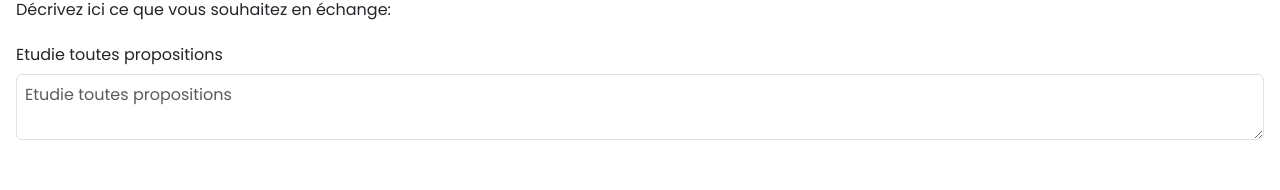
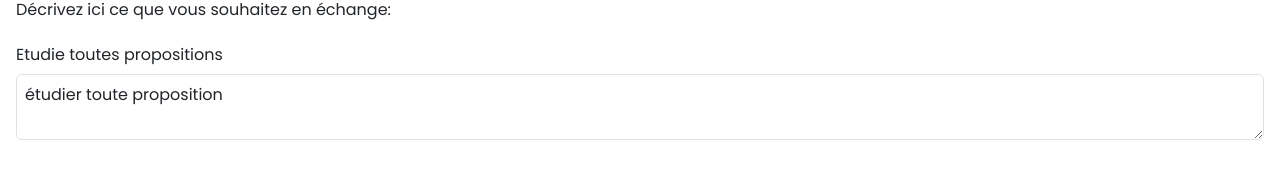
Before and after one commit to GharbiHaithem/tunisian-troc, a React (Vite) app: page /edit-annonce/1 in a window 1280 px wide. Shown: the part 1420-1610 px from the top of the page. Built offline with nearby package versions, Linux system fonts and the light colour scheme; no server answers.

Commit message:
first commit

```diff
--- a/src/Component/DepotAnnonce/index.jsx
+++ b/src/Component/DepotAnnonce/index.jsx
@@ -52,30 +52,42 @@ const DepotAnnonce = () => {
     const{annonces}= useSelector(state=>state?.annonce)
     const formik = useFormik({
       initialValues: {
-        rubrique:id!==undefined ? annonces[0]?.rubrique?._id : annonces[0]?.rubrique?._id ||  "",
-        title:id!==undefined ? annonces[0]?.title : annonces[0]?.title || '',
-
-        description:id!==undefined ? annonces[0]?.description : annonces[0]?.description || "",
-        telephone:id!==undefined ? annonces[0]?.telephone : annonces[0]?.telephone || "",
-        prix:id!==undefined ? annonces[0]?.prix : annonces[0]?.prix || "",
-        annee_fabrication:id!==undefined ? annonces[0]?.annee_fabrication : annonces[0]?.annee_fabrication ||'',
-        image_annonce: id!==undefined ? annonces[0]?.image_annonce :  annonces[0]?.image_annonce ||[{}],
-        rubriques_fav:id!==undefined ? annonces[0]?.rubriques_fav :  annonces[0]?.rubriques_fav ||[],
-        proposition:id!==undefined ? annonces[0]?.proposition :"étudier toute proposition\n" || annonces[0]?.proposition
+        rubrique: "",
+        title: '',
+        description: "",
+        telephone: "",
+        prix: "",
+        annee_fabrication: '',
+        image_annonce: [{}],
+        rubriques_fav: [],
+        proposition: "étudier toute proposition\n"
       },
-      enableReinitialize:true,
+      enableReinitialize: true,
       validationSchema: annonceSchema,
       onSubmit: (values) => {
-
-        console.log("Form submitted with values:", values);
         dispatch(createannonce(values));
         formik.resetForm();
-
-         setTimeout(()=>{ dispatch(resetState())},8000)
-          setImages([])
-
+        setTimeout(() => { dispatch(resetState()) }, 8000);
+        setImages([]);
       }
     });
+
+    useEffect(() => {
+      if (id && annonces.length > 0) {
+        const annonce = annonces[0];
+        formik.setValues({
+          rubrique: annonce.rubrique?._id || "",
+          title: annonce.title || '',
+          description: annonce.description || "",
+          telephone: annonce.telephone || "",
+          prix: annonce.prix || "",
+          annee_fabrication: annonce.annee_fabrication || '',
+          image_annonce: annonce.image_annonce || [{}],
+          rubriques_fav: annonce.rubriques_fav || [],
+          proposition: annonce.proposition || "étudier toute proposition\n"
+        });
+      }
+    }, [id, annonces]);
     const {categories}= useSelector(state=>state?.cat)
     const uploadstate = useSelector(state=>state?.upload)
     useEffect(()=>{
--- a/src/features/AuthService.js
+++ b/src/features/AuthService.js
@@ -1,6 +1,6 @@
 import axios from 'axios'
 
-const VITE_PUBLIC_URL   ="https://tunisie-annonces-backend.onrender.com"
+const VITE_PUBLIC_URL   ="http://localhost:5001"
 // https://messenger-server-t9po.onrender.com
 const API = axios.create({baseURL:VITE_PUBLIC_URL});
 API.interceptors.request.use((req)=>{
--- a/src/features/annonceService.js
+++ b/src/features/annonceService.js
@@ -1,6 +1,6 @@
 import axios from 'axios'
 
-const VITE_PUBLIC_URL   ="https://tunisie-annonces-backend.onrender.com/api"
+const VITE_PUBLIC_URL   ="http://localhost:5001/api"
 // https://messenger-server-t9po.onrender.com
 const API = axios.create({baseURL:VITE_PUBLIC_URL});
 API.interceptors.request.use((req)=>{
--- a/src/features/categoryService.js
+++ b/src/features/categoryService.js
@@ -1,6 +1,6 @@
 import axios from 'axios'
 
-const VITE_PUBLIC_URL   ="https://tunisie-annonces-backend.onrender.com/api"
+const VITE_PUBLIC_URL   ="http://localhost:5001/api"
 // https://messenger-server-t9po.onrender.com
 const API = axios.create({baseURL:VITE_PUBLIC_URL});
 API.interceptors.request.use((req)=>{
--- a/src/features/uploadService.js
+++ b/src/features/uploadService.js
@@ -1,5 +1,5 @@
 import axios from 'axios'
-const VITE_PUBLIC_URL   ="https://tunisie-annonces-backend.onrender.com/api"
+const VITE_PUBLIC_URL   ="http://localhost:5001/api"
 
 // import { config } from '../../utils/axiosConfig'
 
```
